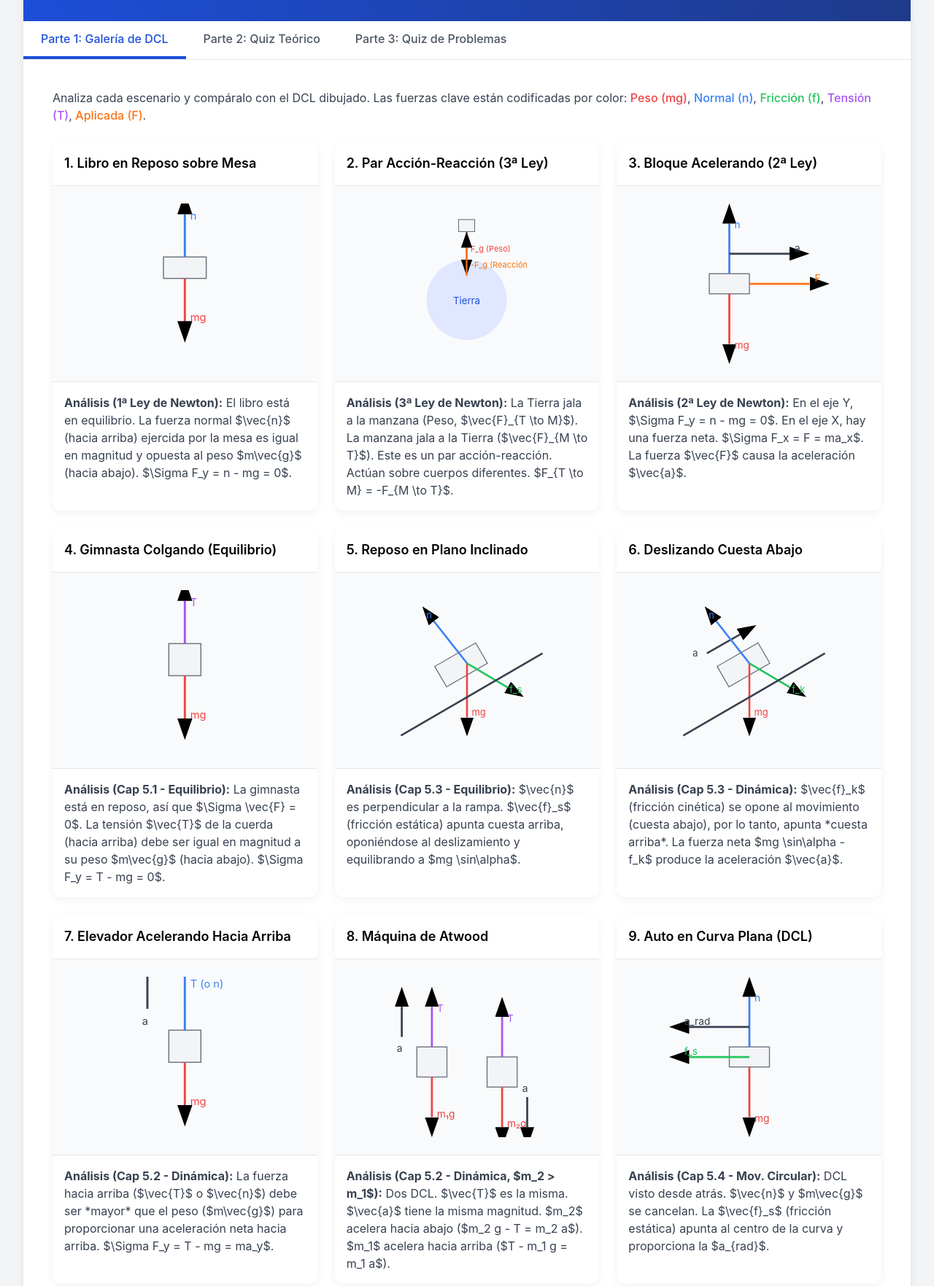
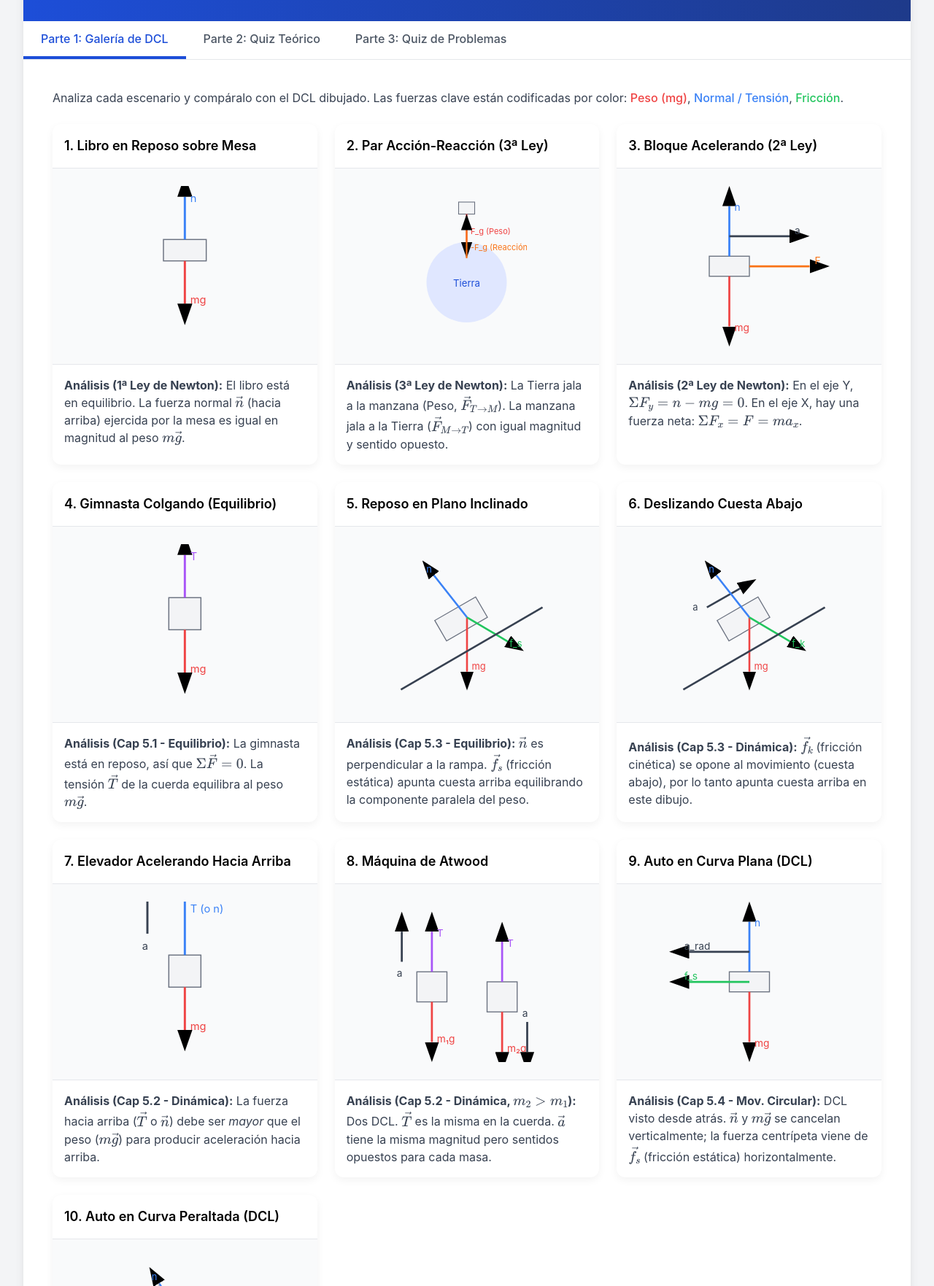
Before and after one commit to JorgeAVargas/Din-mica, a plain HTML site: page index.html in a window 1280 px wide. Shown: the part 143-1906 px from the top of the page at 73% size. Drawn offline with nearby package versions, Linux system fonts and the light colour scheme.

Commit message:
Revise physics analysis text for clarity
Updated text content in index.html for clarity and accuracy in physics analysis.

```diff
--- a/index.html
+++ b/index.html
@@ -121,7 +121,7 @@
         <main class="p-6 md:p-10">
             <!-- Contenido Pestaña 1: Galería de DCL -->
             <div id="dcl" class="tab-content active">
-                <p class="text-gray-700 mb-6">Analiza cada escenario y compáralo con el DCL dibujado. Las fuerzas clave están codificadas por color: <span class="text-red-500 font-medium">Peso (mg)</span>, <span class="text-blue-500 font-medium">Normal (n)</span>, <span class="text-green-500 font-medium">Fricción (f)</span>, <span class="text-purple-500 font-medium">Tensión (T)</span>, <span class="text-orange-500 font-medium">Aplicada (F)</span>.</p>
+                <p class="text-gray-700 mb-6">Analiza cada escenario y compáralo con el DCL dibujado. Las fuerzas clave están codificadas por color: <span class="text-red-500 font-medium">Peso (mg)</span>, <span class="text-blue-500 font-medium">Normal / Tensión</span>, <span class="text-green-500 font-medium">Fricción</span>.</p>
                 <div class="grid grid-cols-1 md:grid-cols-2 lg:grid-cols-3 gap-6">
                     <!-- Definición de flecha para SVGs -->
                     <svg width="0" height="0" style="position:absolute">
@@ -146,7 +146,7 @@
                                 <text x="55" y="110" fill="currentColor" font-size="10" class="text-red-500">mg</text>
                             </svg>
                         </div>
-                        <p class="p-4 text-gray-700"><strong>Análisis (1ª Ley de Newton):</strong> El libro está en equilibrio. La fuerza normal $\vec{n}$ (hacia arriba) ejercida por la mesa es igual en magnitud y opuesta al peso $m\vec{g}$ (hacia abajo). $\Sigma F_y = n - mg = 0$.</p>
+                        <p class="p-4 text-gray-700"><strong>Análisis (1ª Ley de Newton):</strong> El libro está en equilibrio. La fuerza normal <span>$\vec{n}$</span> (hacia arriba) ejercida por la mesa es igual en magnitud al peso <span>$m\vec{g}$</span>.</p>
                     </div>
 
                     <!-- 2. Par Acción-Reacción (Cap 4) -->
@@ -165,7 +165,7 @@
                                 <text x="80" y="80" fill="currentColor" font-size="10" class="text-orange-500">-F_g (Reacción)</text>
                             </svg>
                         </div>
-                        <p class="p-4 text-gray-700"><strong>Análisis (3ª Ley de Newton):</strong> La Tierra jala a la manzana (Peso, $\vec{F}_{T \to M}$). La manzana jala a la Tierra ($\vec{F}_{M \to T}$). Este es un par acción-reacción. Actúan sobre cuerpos diferentes. $F_{T \to M} = -F_{M \to T}$.</p>
+                        <p class="p-4 text-gray-700"><strong>Análisis (3ª Ley de Newton):</strong> La Tierra jala a la manzana (Peso, <span>$\vec{F}_{T \to M}$</span>). La manzana jala a la Tierra (<span>$\vec{F}_{M \to T}$</span>) con igual magnitud y sentido opuesto.</p>
                     </div>
 
                     <!-- 3. Bloque Acelerando (Cap 4) -->
@@ -186,7 +186,7 @@
                                 <text x="125" y="48" fill="currentColor" font-size="10" class="text-gray-700">a</text>
                             </svg>
                         </div>
-                        <p class="p-4 text-gray-700"><strong>Análisis (2ª Ley de Newton):</strong> En el eje Y, $\Sigma F_y = n - mg = 0$. En el eje X, hay una fuerza neta. $\Sigma F_x = F = ma_x$. La fuerza $\vec{F}$ causa la aceleración $\vec{a}$.</p>
+                        <p class="p-4 text-gray-700"><strong>Análisis (2ª Ley de Newton):</strong> En el eje Y, <span>$\Sigma F_y = n - mg = 0$</span>. En el eje X, hay una fuerza neta: <span>$\Sigma F_x = F = ma_x$</span>.</p>
                     </div>
 
                     <!-- 4. Gimnasta Colgando (Cap 5) -->
@@ -203,7 +203,7 @@
                                 <text x="55" y="120" fill="currentColor" font-size="10" class="text-red-500">mg</text>
                             </svg>
                         </div>
-                        <p class="p-4 text-gray-700"><strong>Análisis (Cap 5.1 - Equilibrio):</strong> La gimnasta está en reposo, así que $\Sigma \vec{F} = 0$. La tensión $\vec{T}$ de la cuerda (hacia arriba) debe ser igual en magnitud a su peso $m\vec{g}$ (hacia abajo). $\Sigma F_y = T - mg = 0$.</p>
+                        <p class="p-4 text-gray-700"><strong>Análisis (Cap 5.1 - Equilibrio):</strong> La gimnasta está en reposo, así que <span>$\Sigma \vec{F} = 0$</span>. La tensión <span>$\vec{T}$</span> de la cuerda equilibra al peso <span>$m\vec{g}$</span>.</p>
                     </div>
 
                     <!-- 5. Reposo en Plano Inclinado (Cap 5) -->
@@ -223,7 +223,7 @@
                                 <line x1="5" y1="139" x2="155" y2="52" stroke="#374151" stroke-width="2"/>
                             </svg>
                         </div>
-                        <p class="p-4 text-gray-700"><strong>Análisis (Cap 5.3 - Equilibrio):</strong> $\vec{n}$ es perpendicular a la rampa. $\vec{f}_s$ (fricción estática) apunta cuesta arriba, oponiéndose al deslizamiento y equilibrando a $mg \sin\alpha$.</p>
+                        <p class="p-4 text-gray-700"><strong>Análisis (Cap 5.3 - Equilibrio):</strong> <span>$\vec{n}$</span> es perpendicular a la rampa. <span>$\vec{f}_s$</span> (fricción estática) apunta cuesta arriba equilibrando la componente paralela del peso.</p>
                     </div>
 
                     <!-- 6. Deslizando Cuesta Abajo (Cap 5) -->
@@ -247,7 +247,7 @@
                                 <line x1="5" y1="139" x2="155" y2="52" stroke="#374151" stroke-width="2"/>
                             </svg>
                         </div>
-                        <p class="p-4 text-gray-700"><strong>Análisis (Cap 5.3 - Dinámica):</strong> $\vec{f}_k$ (fricción cinética) se opone al movimiento (cuesta abajo), por lo tanto, apunta *cuesta arriba*. La fuerza neta $mg \sin\alpha - f_k$ produce la aceleración $\vec{a}$.</p>
+                        <p class="p-4 text-gray-700"><strong>Análisis (Cap 5.3 - Dinámica):</strong> <span>$\vec{f}_k$</span> (fricción cinética) se opone al movimiento (cuesta abajo), por lo tanto apunta cuesta arriba en este dibujo.</p>
                     </div>
 
                     <!-- 7. Elevador Acelerando Hacia Arriba (Cap 5) -->
@@ -267,7 +267,7 @@
                                 <text x="10" y="45" fill="currentColor" font-size="10" class="text-gray-700">a</text>
                             </svg>
                         </div>
-                        <p class="p-4 text-gray-700"><strong>Análisis (Cap 5.2 - Dinámica):</strong> La fuerza hacia arriba ($\vec{T}$ o $\vec{n}$) debe ser *mayor* que el peso ($m\vec{g}$) para proporcionar una aceleración neta hacia arriba. $\Sigma F_y = T - mg = ma_y$.</p>
+                        <p class="p-4 text-gray-700"><strong>Análisis (Cap 5.2 - Dinámica):</strong> La fuerza hacia arriba (<span>$\vec{T}$</span> o <span>$\vec{n}$</span>) debe ser <em>mayor</em> que el peso (<span>$m\vec{g}$</span>) para producir aceleración hacia arriba.</p>
                     </div>
 
                     <!-- 8. Máquina de Atwood (Cap 5) -->
@@ -293,7 +293,7 @@
                                 <text x="135" y="115" fill="currentColor" font-size="10" class="text-gray-700">a</text>
                             </svg>
                         </div>
-                        <p class="p-4 text-gray-700"><strong>Análisis (Cap 5.2 - Dinámica, $m_2 > m_1$):</strong> Dos DCL. $\vec{T}$ es la misma. $\vec{a}$ tiene la misma magnitud. $m_2$ acelera hacia abajo ($m_2 g - T = m_2 a$). $m_1$ acelera hacia arriba ($T - m_1 g = m_1 a$).</p>
+                        <p class="p-4 text-gray-700"><strong>Análisis (Cap 5.2 - Dinámica, $m_2 > m_1$):</strong> Dos DCL. <span>$\vec{T}$</span> es la misma en la cuerda. <span>$\vec{a}$</span> tiene la misma magnitud pero sentidos opuestos para cada masa.</p>
                     </div>
 
                     <!-- 9. Auto en Curva Plana (Cap 5) -->
@@ -314,7 +314,7 @@
                                 <text x="15" y="48" fill="currentColor" font-size="10" class="text-gray-700">a_rad</text>
                             </svg>
                         </div>
-                        <p class="p-4 text-gray-700"><strong>Análisis (Cap 5.4 - Mov. Circular):</strong> DCL visto desde atrás. $\vec{n}$ y $m\vec{g}$ se cancelan. La $\vec{f}_s$ (fricción estática) apunta al centro de la curva y proporciona la $a_{rad}$.</p>
+                        <p class="p-4 text-gray-700"><strong>Análisis (Cap 5.4 - Mov. Circular):</strong> DCL visto desde atrás. <span>$\vec{n}$</span> y <span>$m\vec{g}$</span> se cancelan verticalmente; la fuerza centrípeta viene de <span>$\vec{f}_s$</span> (fricción estática) horizontalmente.</p>
                     </div>
 
                     <!-- 10. Auto en Curva Peraltada (Cap 5) -->
@@ -338,7 +338,7 @@
                                 <line x1="0" y1="130" x2="150" y2="60" stroke="#374151" stroke-width="2"/>
                             </svg>
                         </div>
-                        <p class="p-4 text-gray-700"><strong>Análisis (Cap 5.4 - Mov. Circular):</strong> Sin fricción. La $\vec{n}$ es perpendicular a la rampa. $n \cos\beta$ equilibra a $m\vec{g}$. $n \sin\beta$ apunta al centro y proporciona la $a_{rad}$.</p>
+                        <p class="p-4 text-gray-700"><strong>Análisis (Cap 5.4 - Mov. Circular):</strong> Sin fricción. La <span>$\vec{n}$</span> es perpendicular a la rampa. <span>$n \cos\beta$</span> equilibra la componente radial del peso.</p>
                     </div>
 
                 </div>
@@ -361,6 +361,17 @@
     </div>
 
     <script>
+        // --- CONFIGURACIÓN DE MathJax (activar $ ... $ como delimitador inline) ---
+        window.MathJax = {
+            tex: {
+                inlineMath: [['$', '$'], ['\\(', '\\)']],
+                processEscapes: true
+            },
+            options: {
+                skipHtmlTags: ['script', 'noscript', 'style', 'textarea', 'pre']
+            }
+        };
+
         // --- Lógica de Pestañas ---
         function showTab(event, tabName) {
             let tabContents = document.getElementsByClassName("tab-content");
@@ -380,7 +391,7 @@
         const quizTeoricoData = [
             {
                 question: "1. (Cap 4) ¿Cuál es la definición de un 'marco de referencia inercial'?",
-                options: ["Un marco donde la aceleración siempre es $g$.", "Un marco de referencia que no se está moviendo.", "Un marco donde un objeto sin fuerza neta sobre él se mueve con velocidad constante.", "Un marco de referencia que acelera."],
+                options: ["Un marco donde la aceleración siempre es $g$.", "Un marco de referencia que no se está moviendo.", "Un marco donde un objeto sin fuerza neta sobre él se mueve con velocidad constante."],
                 answer: 2 // C
             },
             {
@@ -405,7 +416,7 @@
             },
             {
                 question: "6. (Cap 5) ¿Cuándo es correcto usar la fórmula $f_s = \\mu_s n$?",
-                options: ["Siempre que haya fricción estática", "Solo en el instante justo antes de que el objeto comience a moverse", "En cualquier momento en que el objeto esté en reposo", "Nunca, es solo una aproximación"],
+                options: ["Siempre que haya fricción estática", "Solo en el instante justo antes de que el objeto comience a moverse", "En cualquier momento en que el objeto esté en reposo", "Nunca"],
                 answer: 1 // Solo en el instante...
             },
             {
@@ -435,7 +446,7 @@
                 question: "1. (Cap 4.1) Tres fuerzas actúan sobre un objeto: $\\vec{F}_1 = (20\\hat{i}) \\text{ N}$, $\\vec{F}_2 = (30\\hat{j}) \\text{ N}$ y $\\vec{F}_3$. El objeto está en equilibrio. ¿Cuál es $\\vec{F}_3$?",
                 options: ["$(-20\\hat{i} - 30\\hat{j}) \\text{ N}$", "$(20\\hat{i} - 30\\hat{j}) \\text{ N}$", "$(50\\hat{i}) \\text{ N}$", "$(36\\hat{j}) \\text{ N}$"],
                 answer: 0, // A
-                explanation: "Equilibrio (1ª Ley) significa $\\Sigma \\vec{F} = 0$. $\\vec{F}_1 + \\vec{F}_2 + \\vec{F}_3 = 0$. $(20\\hat{i} + 30\\hat{j}) + \\vec{F}_3 = 0 \\implies \\vec{F}_3 = (-20\\hat{i} - 30\\hat{j}) \\text{ N}$."
+                explanation: "Equilibrio (1ª Ley) significa $\\Sigma \\vec{F} = 0$. $\\vec{F}_1 + \\vec{F}_2 + \\vec{F}_3 = 0$. $(20\\hat{i} + 30\\hat{j}) + \\vec{F}_3 = 0 \\implies \\vec{F}_3 = (-20\\hat{i} - 30\\hat{j})$ N."
             },
             {
                 question: "2. (Cap 4.4) Un objeto de masa 10 kg pesa 98 N en la Tierra. ¿Cuál es su peso en la Luna, donde $g_{Luna} \\approx 1.62$ m/s²?",
@@ -471,33 +482,52 @@
                 question: "7. (Cap 5.3) Un bloque de 50 N se desliza cuesta abajo por una rampa a $30^\\circ$. Si $\\mu_k = 0.20$, ¿cuál es la aceleración $a_x$ del bloque? ($g = 9.8$ m/s²)",
                 options: ["$4.90$ m/s²", "$4.04$ m/s²", "$3.20$ m/s²", "$2.50$ m/s²"],
                 answer: 2, // C
-                explanation: "$n = mg \\cos(30^\\circ) = 50(0.866) = 43.3$ N. $f_k = \\mu_k n = 0.2(43.3) = 8.66$ N. $\\Sigma F_x = mg \\sin(30^\\circ) - f_k = ma_x$. $50(0.5) - 8.66 = (50/9.8)a_x \\implies 16.34 = 5.1 a_x \\implies a_x \\approx 3.20$ m/s²."
+                explanation: "n = mg \\cos(30^\\circ) = 50(0.866) = 43.3 N. f_k = \\mu_k n = 0.2(43.3) = 8.66 N. \\Sigma F_x = mg \\sin(30^\\circ) - f_k = ma_x. (50)(0.5) - 8.66 = (50/9.8)a_x => a_x ≈ 3.20 m/s²."
             },
             {
                 question: "8. (Cap 5.4) Un auto toma una curva plana de $220$ m de radio. Si $\\mu_s = 0.80$, ¿cuál es la $v_{max}$ sin derrapar? ($g = 9.8$ m/s²)",
                 options: ["$29.7$ m/s", "$41.6$ m/s", "$176.4$ m/s", "$1728$ m/s"],
                 answer: 1, // B
-                explanation: "$f_s = mv^2/R = \\mu_s n = \\mu_s mg$. $v = \\sqrt{\\mu_s g R} = \\sqrt{0.80 \\cdot 9.8 \\cdot 220} = \\sqrt{1724.8} \\approx 41.6$ m/s."
+                explanation: "f_s = mv^2/R = \\mu_s n = \\mu_s mg. v = \\sqrt{\\mu_s g R} = \\sqrt{0.80 \\cdot 9.8 \\cdot 220} = \\sqrt{1724.8} \\approx 41.6 m/s."
             },
             {
                 question: "9. (Cap 5.2) Un elevador de 800 kg baja a 10.0 m/s y se detiene en 25.0 m con aceleración constante. ¿Cuál es la tensión $T$ en el cable mientras frena?",
                 options: ["$7840$ N", "$6240$ N", "$9440$ N", "$1600$ N"],
                 answer: 2, // C
-                explanation: "Calcular $a_y$: $v_f^2 = v_i^2 + 2as \\implies 0 = (-10)^2 + 2a_y(-25) \\implies -100 = -50a_y \\implies a_y = +2.0$ m/s² (hacia arriba). $\\Sigma F_y = T - mg = ma_y \\implies T = m(g+a_y) = 800(9.8+2.0) = 9440$ N."
+                explanation: "Calcular a: v_f^2 = v_i^2 + 2 a s => 0 = ( -10 )^2 + 2 a (-25) => a = +2.0 m/s² (hacia arriba). \\Sigma F_y = T - mg = ma_y => T = m(g + a) = 800(9.8 + 2.0) = 9440 N."
             },
             {
                 question: "10. (Cap 5.4) Un péndulo cónico tiene $L=1.2$ m y $\\beta=25^\\circ$ (con la vertical). ¿Cuál es el periodo $T$ (tiempo por revolución)? ($g=9.8$ m/s²)",
                 options: ["$1.55$ s", "$1.80$ s", "$2.09$ s", "$2.21$ s"],
                 answer: 2, // C
-                explanation: "$T = 2\\pi \\sqrt{L \\cos\\beta / g} = 2\\pi \\sqrt{1.2 \\cos(25^\\circ) / 9.8} = 2\\pi \\sqrt{0.1109} = 2.09$ s."
+                explanation: "T = 2\\pi \\sqrt{L \\cos\\beta / g} = 2\\pi \\sqrt{1.2 \\cos(25^\\circ) / 9.8} = 2\\pi \\sqrt{0.1109} = 2.09 s."
             }
         ];
+
+        // --- Helper para renderizar matemáticas con MathJax cuando esté disponible ---
+        function renderMath(element) {
+            if (window.MathJax && MathJax.typesetPromise) {
+                try {
+                    if (element) {
+                        return MathJax.typesetPromise([element]).catch((err) => console.warn('MathJax render error:', err));
+                    } else {
+                        return MathJax.typesetPromise().catch((err) => console.warn('MathJax render error:', err));
+                    }
+                } catch (e) {
+                    console.warn('MathJax error:', e);
+                }
+            }
+            return Promise.resolve();
+        }
 
         // --- Lógica del Quiz ---
         document.addEventListener('DOMContentLoaded', () => {
             // Cargar los quizzes
             buildQuiz(quizTeoricoData, 'quiz-teorico-container', 'teorico');
             buildQuiz(quizProblemasData, 'quiz-problemas-container', 'problemas');
+
+            // Intentar renderizar cualquier LaTeX ya presente (DCL, preguntas, opciones)
+            renderMath();
 
             // Asignar eventos a los botones de revisión
             document.getElementById('submit-teorico').addEventListener('click', () => {
@@ -507,10 +537,14 @@
                 checkAnswers(quizProblemasData, 'quiz-problemas-container', 'results-problemas', 'problemas');
             });
 
-            // Cargar MathJax para renderizar LaTeX
+            // Cargar MathJax para renderizar LaTeX (se usa window.MathJax configurado arriba)
             let script = document.createElement('script');
             script.src = 'https://cdn.jsdelivr.net/npm/mathjax@3/es5/tex-mml-chtml.js';
             script.async = true;
+            script.onload = () => {
+                // Forzar renderizado una vez MathJax esté cargado
+                renderMath();
+            };
             document.head.appendChild(script);
         });
 
@@ -532,6 +566,9 @@
                 questionDiv.innerHTML = `<p>${item.question}</p>${optionsHtml}<div class="feedback-container mt-2"></div>`;
                 container.appendChild(questionDiv);
             });
+
+            // Renderizar LaTeX dentro de las preguntas y opciones recién añadidas
+            renderMath(container);
         }
 
         function checkAnswers(quizData, containerId, resultsId, quizName) {
@@ -568,10 +605,8 @@
                         explanationEl.innerHTML = `<strong>Explicación:</strong> ${item.explanation}`;
                         feedbackContainer.appendChild(explanationEl);
 
-                        // Pedir a MathJax que vuelva a renderizar el nuevo contenido
-                        if (window.MathJax) {
-                            MathJax.typesetPromise([feedbackContainer]);
-                        }
+                        // Renderizar LaTeX dentro de la explicación
+                        renderMath(explanationEl);
                     }
 
                 } else {
@@ -591,6 +626,9 @@
             } else {
                 resultsContainer.classList.add('bg-yellow-100', 'text-yellow-700');
             }
+
+            // Asegurarse de renderizar cualquier TeX añadido en los resultados
+            renderMath(resultsContainer);
         }
     </script>
 </body>
```
